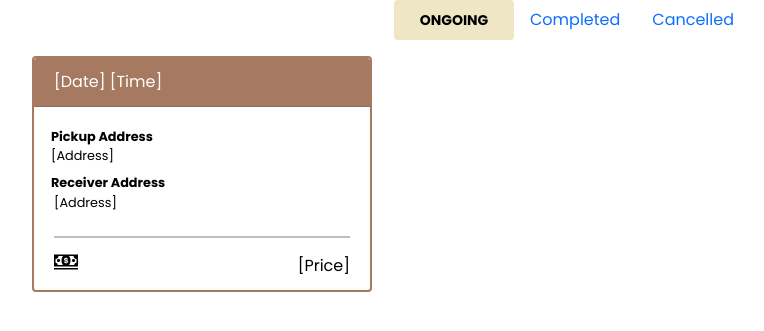
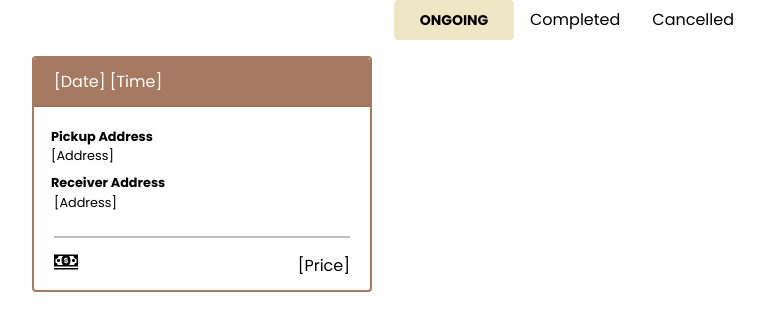
Before and after one commit to sinreiko/camelcourier, a PHP site: page /delivery-history.html in a window 1280 px wide. Shown: the part 76-407 px from the top of the page, without its empty margins (68-832 px from the left). Run offline with PHP 8.4, Linux system fonts and the light colour scheme; some libraries are stand-ins or nearby versions.

Commit message:
send_sms.py

```diff
--- a/css/style.css
+++ b/css/style.css
@@ -320,6 +320,10 @@ a:focus {
   text-align: center;
   color: black;
   padding:0;
+}
+
+.nav-link{
+  color:black
 }
 
 .action-button:hover, .action-button:focus {
@@ -1019,7 +1023,7 @@ a:focus {
   color: black;
 }
 
-.color-urgent{
+.color-urgent, .nav-link:hover{
   color:#A67A61;
 }
 
```
Also changed, not shown: 1 other file.
